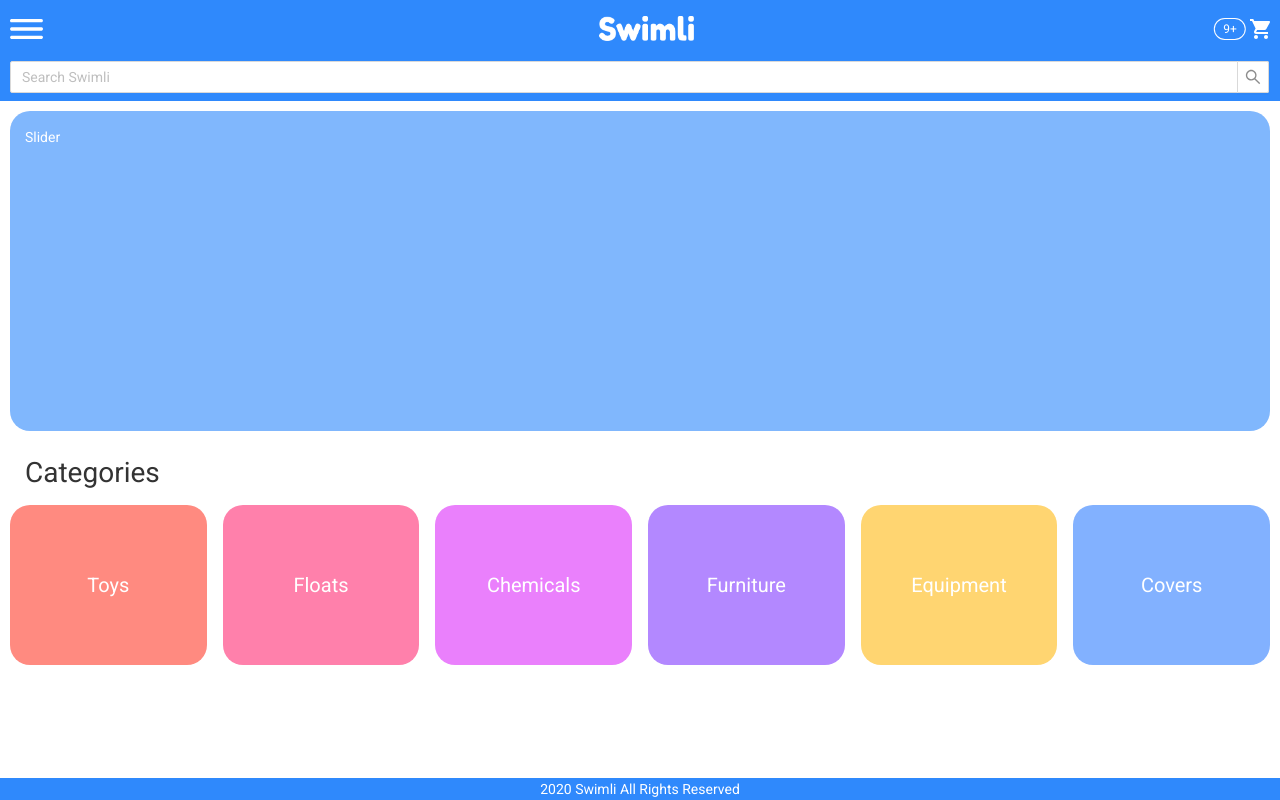
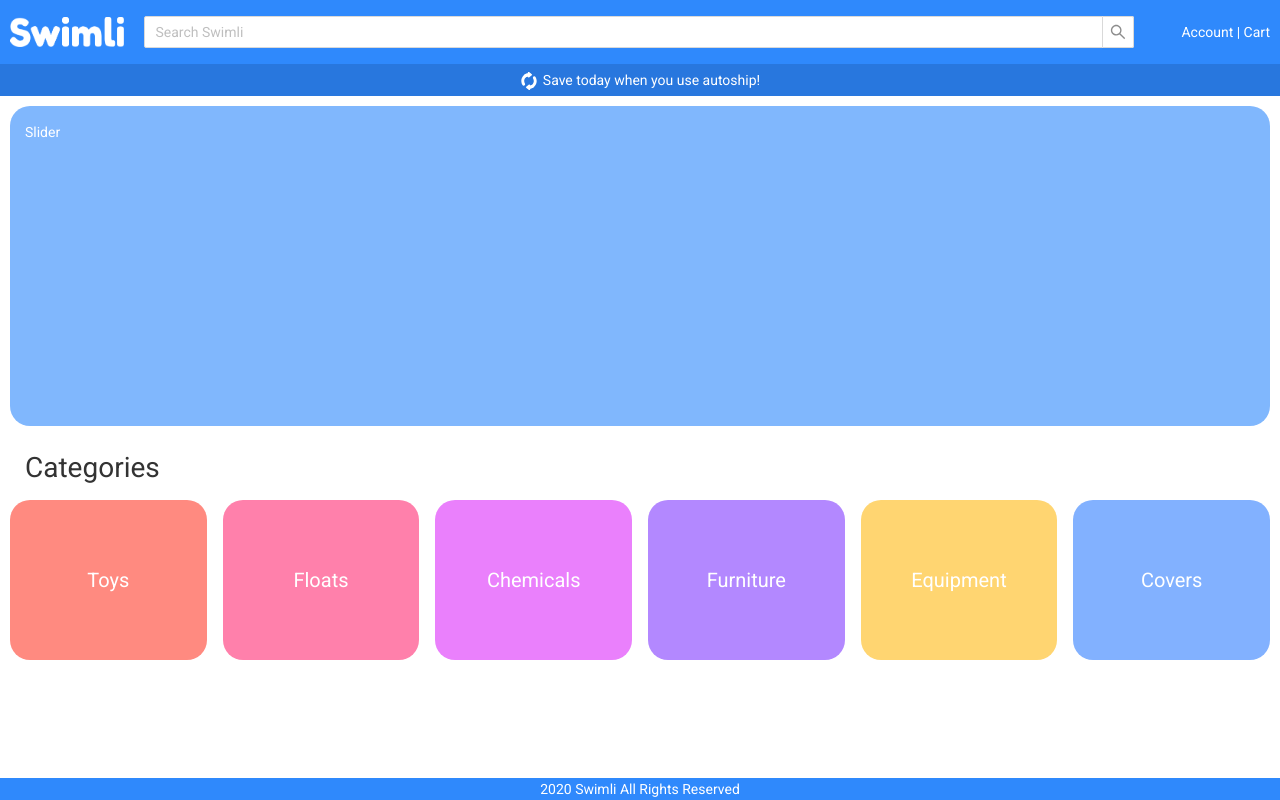
Before and after one commit to swimli-org/fe, a React (Create React App) app: page / in a window 1280 px wide. Built offline with nearby package versions, Linux system fonts and the light colour scheme.

Commit message:
edited CSS for mobile design

```diff
--- a/src/components/Navbar.js
+++ b/src/components/Navbar.js
@@ -4,6 +4,7 @@ import { UserOutlined } from '@ant-design/icons';
 import menu from '../assets/menu.svg'
 import logo from '../assets/logo.png'
 import cart from '../assets/cart.svg'
+import autoship from '../assets/autoship.svg'
 import '../styles/Navbar.css'
 import {Link, useHistory} from 'react-router-dom'
 
@@ -23,8 +24,23 @@ export default function Navbar() {
           <img src={menu} className='menu-btn' alt='Menu Button' onClick={showDrawer}></img>
           <img src={logo} className='logo' alt='Logo' onClick={()=>history.push('/')}></img>
 
-          <Badge count={100} showZero={true} overflowCount={9} offset={[-40, 10]} style={{ backgroundColor: '#2f89fc' }}>
-            <img src={cart} className='cart-btn' alt='Logo' onClick={()=>history.push('/cart')}></img>
+          <div className='desktop-search'>
+            <Search
+              value={searchTerm}
+              className='search-bar'
+              placeholder="Search Swimli"
+              onChange={(e)=>setSearchTerm(e.target.value)}
+              onSearch={() =>{
+              const prom = new Promise(()=>history.push(`/results/${searchTerm}`))
+                prom.then(setSearchTerm(""))
+              }}
+            />
+          </div>
+
+          <div className="desktop-links">Account | Cart</div>
+
+          <Badge count={100} className='cart-button-badge' showZero={true} overflowCount={9} offset={[-40, 10]} style={{ backgroundColor: '#2f89fc' }}>
+            <img src={cart} className='cart-button' alt='Logo' onClick={()=>history.push('/cart')}></img>
           </Badge>
 
 
@@ -61,7 +77,7 @@ export default function Navbar() {
             </Drawer>
           </div>
 
-          <div className='searchbar'>
+          <div className='mobile-search'>
             <Search
               value={searchTerm}
               className='search-bar'
@@ -73,6 +89,10 @@ export default function Navbar() {
               }}
             />
           </div>
+          <div className='alert-header'>
+            <img src={autoship} className='autoship' alt='Autoship Icon' onClick={()=>history.push('/')}></img>
+            Save today when you use autoship!
+          </div>
         </div>
 
       )
--- a/src/styles/App.css
+++ b/src/styles/App.css
@@ -74,11 +74,25 @@ body{
     grid-template-columns: repeat(3,1fr);
     grid-template-rows: auto;
   }
+  .category{
+    height: 100px;
+    line-height: 100px;
+  }
+  .slider{
+    height: 270px;
+  }
 }
 @media only screen and (max-width: 500px) {
   .category-container{
     grid-template-columns: repeat(2,1fr);
     grid-template-rows: auto;
+  }
+  .category{
+    height: 50px;
+    line-height: 50px;
+  }
+  .slider{
+    height: 220px;
   }
 }
 @media only screen and (max-width: 375px) {
--- a/src/styles/Navbar.css
+++ b/src/styles/Navbar.css
@@ -12,30 +12,35 @@
     margin: 0 auto;
   }
   .menu-btn{
-    height: 20px;
-    display: block;
+    display: none;
+  }
+  .logo{
+    height: 30px;
     cursor: pointer;
   }
-  .logo{
-    height: 25px;
-    cursor: pointer;
-    margin: 0 auto;
-  }
-  .cart-btn{
+  .cart-button{
     height: 20px;
     display: block;
     cursor: pointer;
     margin-left: auto !important;
+
+    display: none;
   }
-  .searchbar{
+  .cart-button-badge{
+    display: none;
+  }
+  .desktop-search{
     width: 100%;
-    max-width: 1320px;
-    height: auto;
-    padding: .25rem 10px .5rem;
-    margin: 0 auto;
+    padding: 0 20px;
     align-items: center;
-    display: flex;
-    background-color: #2f89fc;
+  }
+  .desktop-links{
+    width: 142px;
+    height: 30px;
+    line-height: 30px;
+    display: block;
+    color: white;
+    text-align: right;
   }
   .search-bar{
     width: 100%;
@@ -76,3 +81,76 @@
   .cart-badge{
     margin-left: 100px;
   }
+
+  .mobile-search{
+    width: 100%;
+    padding: .25rem 10px .5rem;
+    display: none;
+  }
+  .alert-header{
+    height: auto;
+    text-align: center;
+    padding: 5px;
+    color: white;
+    background: #2877DE;
+  }
+  .autoship{
+    height: 18px;
+    padding-right: 5px;
+  }
+
+
+
+
+
+
+
+
+  @media only screen and (max-width: 975px) {
+
+  }
+  @media only screen and (max-width: 600px) {
+    .menu-btn{
+      height: 20px;
+      display: block;
+      cursor: pointer;
+      display: visible;
+    }
+    .logo{
+      height: 25px;
+      margin: 0 auto;
+    }
+    .cart-button{
+      height: 20px;
+      display: block;
+      cursor: pointer;
+      margin-left: auto !important;
+      display: inline;
+    }
+    .cart-button-badge{
+      display: inline;
+    }
+    .desktop-search{
+      display: none;
+    }
+    .mobile-search{
+      display: flex;
+    }
+    .desktop-links{
+      display: none;
+    }
+  }
+  @media only screen and (max-width: 375px) {
+    .category-container{
+      grid-template-columns: repeat(1,1fr);
+      grid-template-rows: auto;
+    }
+  }
+  @keyframes scale {
+    0%{
+      transform: scale(1.0);
+    }
+    100%{
+      transform: scale(1.05);
+    }
+  }
```
